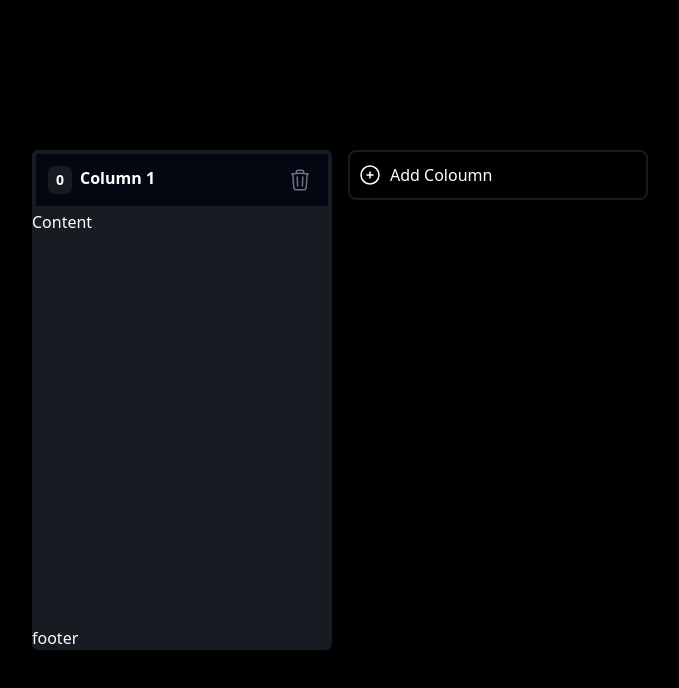
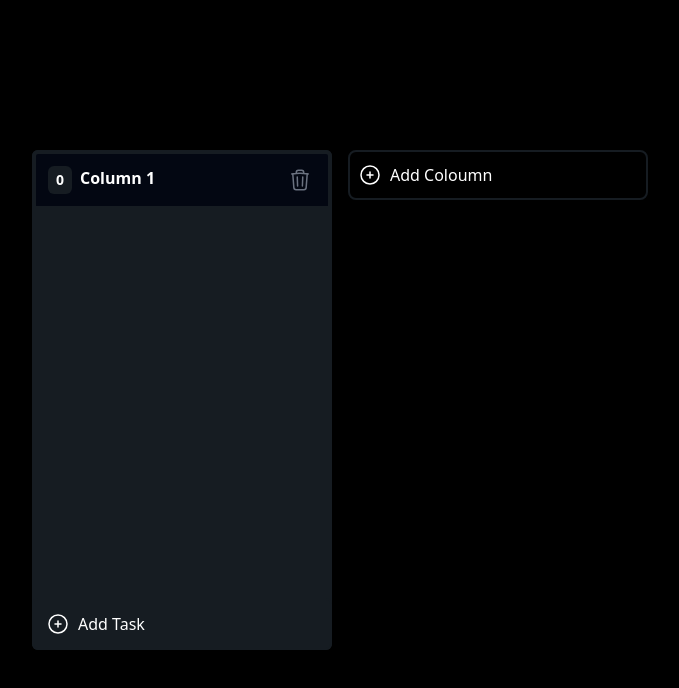
Before and after one commit to zhasumit/FrontEnd-projects, a React (Vite) app in the folder Kanban board/02-kanban-dnd/: page / in a window 1280 px wide. Both pictures are taken after a click on the button "Add Coloumn". Shown: the top 688 px of the page, without its empty margins (300-979 px from the left). Built offline with nearby package versions, Linux system fonts and the light colour scheme.

Commit message:
adding deleting tasks

```diff
--- a/Kanban board/02-kanban-dnd/src/App.css
+++ b/Kanban board/02-kanban-dnd/src/App.css
@@ -13,5 +13,5 @@ body,
 }
 
 ::-webkit-scrollbar-thumb {
-    @apply bg-blue-900/70 rounded-xl
+    @apply bg-blue-950/70 rounded-xl
 }
--- a/Kanban board/02-kanban-dnd/src/components/ColumnContainer.tsx
+++ b/Kanban board/02-kanban-dnd/src/components/ColumnContainer.tsx
@@ -1,18 +1,31 @@
 import { useState } from "react";
 import TrashIcon from "../icons/TrashIcon";
-import { Column, Id } from "../types";
+import { Column, Id, Task } from "../types";
 import { useSortable } from "@dnd-kit/sortable/";
 import { CSS } from "@dnd-kit/utilities";
+import PlusIcon from "../icons/PlusIcon";
+import TaskCard from "./TaskCard";
 
 // properties of the col container
 interface Props {
 	column: Column;
 	deleteColumn: (id: Id) => void;
 	updateColumn: (id: Id, title: string) => void;
+
+	createTask: (columnId: Id) => void;
+	deleteTask: (id: Id) => void;
+	tasks: Task[];
 }
 
 function ColumnContainer(props: Props) {
-	const { column, deleteColumn, updateColumn } = props;
+	const {
+		column,
+		deleteColumn,
+		updateColumn,
+		createTask,
+		tasks,
+		deleteTask,
+	} = props;
 
 	const [editMode, setEditMode] = useState(false);
 
@@ -154,10 +167,37 @@ function ColumnContainer(props: Props) {
 			</div>
 
 			{/* Body*/}
-			<div className="flex flex-grow">Content</div>
+			<div className="flex flex-grow flex-col gap-4 p-2 overflow-x-hidden overflow-y-auto">
+				{tasks.map((task) => (
+					<TaskCard
+						key={task.id}
+						task={task}
+						deleteTask={deleteTask}
+					/>
+				))}
+			</div>
 
 			{/* Footer*/}
-			<div>footer</div>
+			<button
+				className="flex
+                gap-2
+                items-center
+                border-coloumnBackgroundColor
+                border-2
+                rounded-md
+                p-3
+                border-x-coloumnBackgroundColor
+                hover:bg-gray-900
+                hover:text-green-400
+                active:bg-gray-950
+            "
+				onClick={() => {
+					createTask(column.id);
+				}}
+			>
+				<PlusIcon />
+				Add Task
+			</button>
 		</div>
 	);
 }
--- a/Kanban board/02-kanban-dnd/src/components/KanbanBoard.tsx
+++ b/Kanban board/02-kanban-dnd/src/components/KanbanBoard.tsx
@@ -1,6 +1,6 @@
 import { useState, useMemo } from "react";
 import PlusIcon from "../icons/PlusIcon";
-import { Column, Id } from "../types";
+import { Column, Id, Task } from "../types";
 import ColumnContainer from "./ColumnContainer";
 import {
 	DndContext,
@@ -17,6 +17,8 @@ import { createPortal } from "react-dom";
 function KanbanBoard() {
 	const [columns, setColumns] = useState<Column[]>([]);
 	const columsId = useMemo(() => columns.map((col) => col.id), [columns]);
+
+	const [tasks, setTasks] = useState<Task[]>([]);
 
 	const [activeColumn, setActiveColumn] = useState<Column | null>(null);
 
@@ -57,6 +59,11 @@ function KanbanBoard() {
 									column={col}
 									deleteColumn={deleteColumn}
 									updateColumn={updateColumn}
+									createTask={createTask}
+									tasks={tasks.filter(
+										(task) => task.columnId === col.id
+									)}
+									deleteTask={deleteTask}
 								/>
 							))}
 						</SortableContext>
@@ -74,9 +81,16 @@ function KanbanBoard() {
 					border-2
 					items-center
 					border-coloumnBackgroundColor
-					p-2 ring-blue-500/3 hover:ring-2
+					p-2 ring-green-500/3 hover:ring-2
 					flex
-					gap-2"
+					gap-2
+					 hover:bg-gray-900
+					hover:text-green-400
+					hover:border-green-950
+					active:bg-gray-950
+					border-x-coloumnBackgroundColor
+
+					"
 					>
 						<PlusIcon />
 						Add Coloumn
@@ -90,6 +104,11 @@ function KanbanBoard() {
 								column={activeColumn}
 								deleteColumn={deleteColumn}
 								updateColumn={updateColumn}
+								createTask={createTask}
+								tasks={tasks.filter(
+									(task) => task.columnId === activeColumn.id
+								)}
+								deleteTask={deleteTask}
 							/>
 						)}
 					</DragOverlay>,
@@ -138,6 +157,20 @@ function KanbanBoard() {
 		});
 	}
 
+	function createTask(columnId: Id) {
+		const newTask: Task = {
+			id: generateId(),
+			columnId,
+			content: `Task ${tasks.length + 1}`,
+		};
+		setTasks([...tasks, newTask]);
+	}
+
+	function deleteTask(id: Id) {
+		const newTasks = tasks.filter((task) => task.id !== id);
+		setTasks(newTasks);
+	}
+
 	function updateColumn(id: Id, title: string) {
 		const newColumns = columns.map((col) => {
 			if (col.id !== id) return col;
--- /dev/null
+++ b/Kanban board/02-kanban-dnd/src/components/TaskCard.tsx
@@ -0,0 +1,62 @@
+import { useState } from "react";
+
+import TrashIcon from "../icons/TrashIcon";
+import { Id, Task } from "../types";
+
+interface Props {
+	task: Task;
+	deleteTask: (id: Id) => void;
+}
+
+function TaskCard({ task, deleteTask }: Props) {
+	const [mouseIsOver, setMouseIsOver] = useState(false);
+
+	return (
+		<div
+			className="p-2.5
+            bg-gray-950/20
+            min-h-[100px]
+            max-h-auto
+            items-center
+            flex
+            text-left
+            rounded-xl
+            hover:ring-2
+            hover:ring-inset
+            hover:ring-blue-950/60
+            cursor-grab
+            relative
+            "
+			onMouseEnter={() => {
+				setMouseIsOver(true);
+			}}
+			onMouseLeave={() => {
+				setMouseIsOver(false);
+			}}
+		>
+			{task.content}
+			{mouseIsOver && (
+				<button
+					onClick={() => {
+						deleteTask(task.id);
+					}}
+					className=" absolute right-4
+            top-1/2 translate-y-1/3 p-2 bg-coloumnBackgroundColor
+                stroke-gray-500
+                hover:stroke-red-900
+                hover:bg-red-300
+                rounded-md
+                px-1
+                py-2
+                opacity-70
+                hover:opacity-100
+                "
+				>
+					<TrashIcon />
+				</button>
+			)}
+		</div>
+	);
+}
+
+export default TaskCard;
--- a/Kanban board/02-kanban-dnd/src/types.ts
+++ b/Kanban board/02-kanban-dnd/src/types.ts
@@ -4,3 +4,9 @@ export type Column = {
 	id: Id;
 	title: string;
 };
+
+export type Task = {
+	id: Id;
+	columnId: Id;
+	content: string;
+};
```
